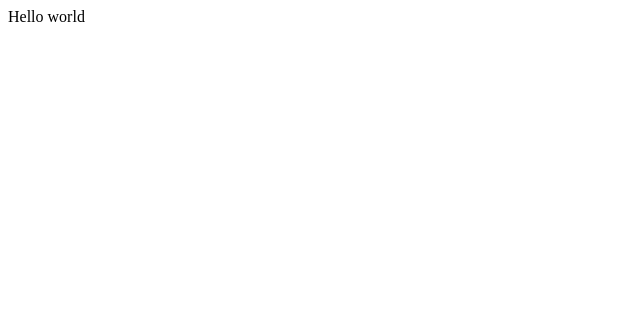
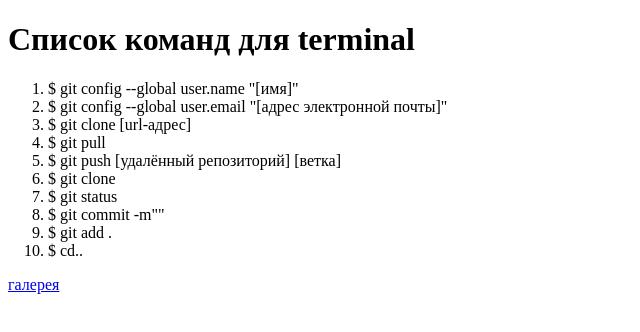
Before and after one commit to dzeviatchanka/thrirdrepa, a plain HTML site: page index.html in a window 1280 px wide. Shown: the whole page, without its empty margins (0-640 px from the left). Drawn offline with Linux system fonts and the light colour scheme.

Commit message:
seventh commit

```diff
--- a/index.html
+++ b/index.html
@@ -7,6 +7,21 @@
     <title>Document</title>
 </head>
 <body>
-    Hello world
+    <h1>
+        Список команд для terminal
+    </h1>
+    <ol>
+        <li>$ git config --global user.name "[имя]"</li>
+        <li>$ git config --global user.email "[адрес электронной почты]"</li>
+        <li>$ git clone [url-адрес]</li>
+        <li>$ git pull</li>
+        <li>$ git push [удалённый репозиторий] [ветка]</li>
+        <li>$ git clone</li>
+        <li>$ git status</li>
+        <li>$ git commit -m""</li>
+        <li>$ git add .</li>
+        <li>$ cd..</li>
+    </ol>
+    <a href="gallery.html">галерея</a>
 </body>
 </html>
```
